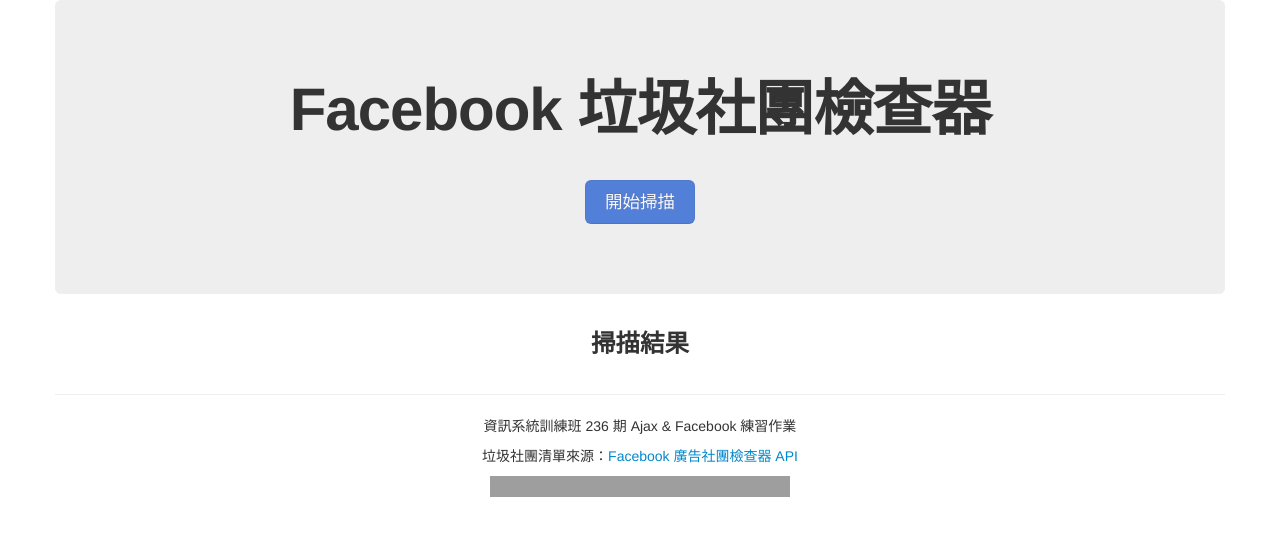
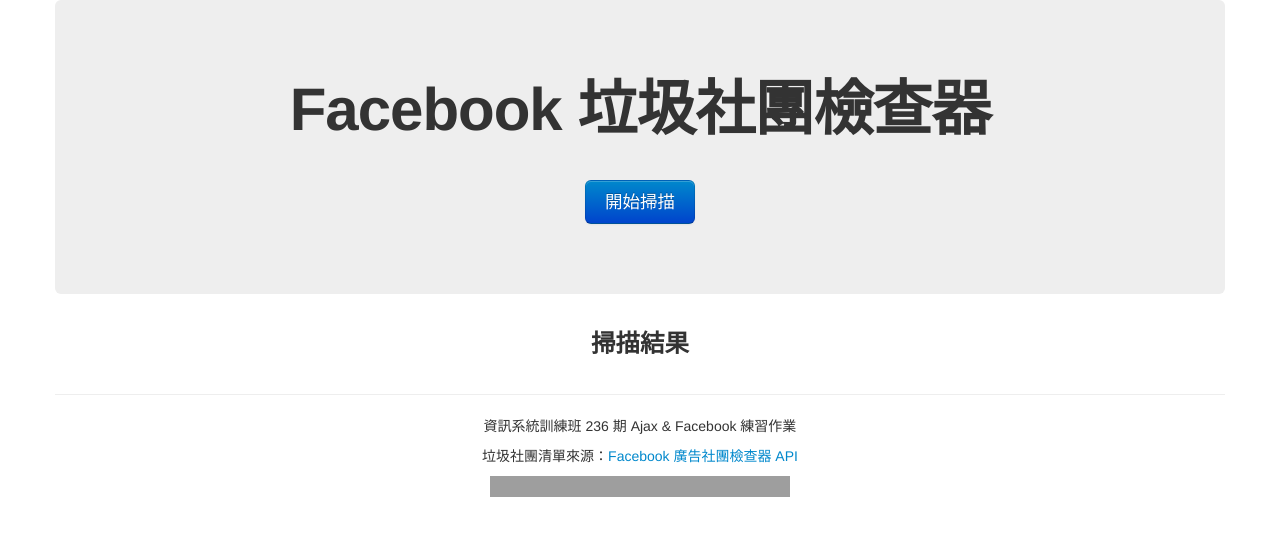
Before and after one commit to cutev/htm237-hw4, a plain HTML site: page index.html in a window 1280 px wide. Drawn offline with nearby package versions, Linux system fonts and the light colour scheme; grey boxes are pictures that could not be loaded.

Commit message:
htm273-hw405
htm273-hw405

```diff
--- a/index.html
+++ b/index.html
@@ -17,7 +17,7 @@
       <div class="page-header">
         <h1>Facebook 垃圾社團檢查器</h1>
       </div>
-      <p><button class="hw4-start-button btn btn-primary btn-large disabled" disabled>開始掃描</button></p>
+      <p><button class="hw4-start-button btn btn-primary btn-large">開始掃描</button></p>
     </header>
       <h3>掃描結果</h3>
       <table class="hw4-result table"></table>
```
